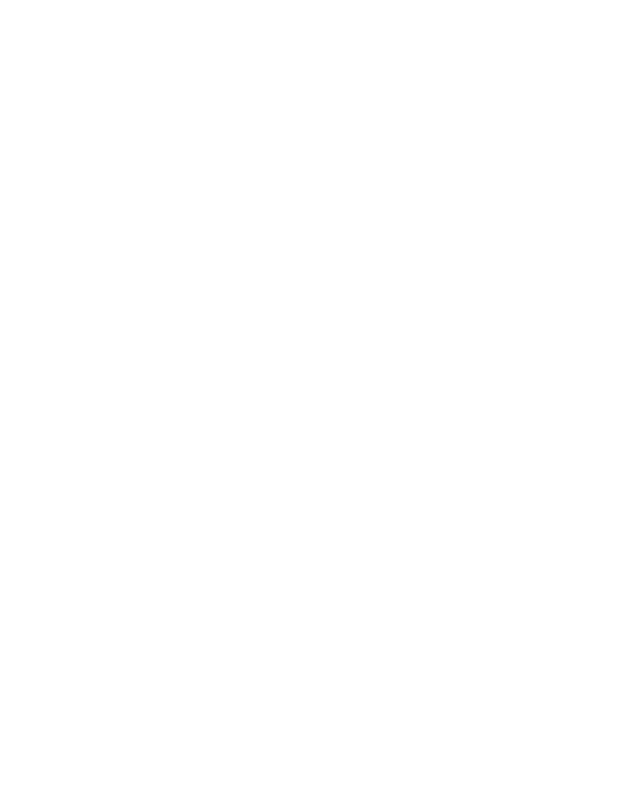
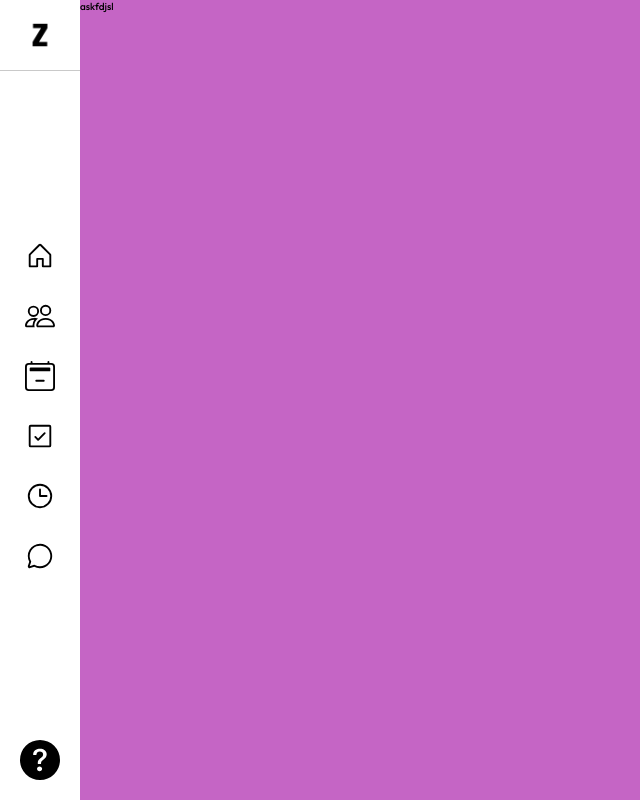
Before and after one commit to Softrefine-Internship/ac-2-viivek310, a website: page index.html in a window 1280 px wide. Shown: the whole page, without its empty margins (0-640 px from the left). Drawn offline with Linux system fonts and the light colour scheme.

Commit message:
sidenav completed

```diff
--- a/index.html
+++ b/index.html
@@ -1,11 +1,58 @@
 <!DOCTYPE html>
 <html lang="en">
+
 <head>
   <meta charset="UTF-8" />
   <meta name="viewport" content="width=device-width, initial-scale=1.0" />
-    <title>Document</title>
+  <link rel="stylesheet" href="css/style.css">
+  <link rel="preconnect" href="https://fonts.googleapis.com">
+  <link rel="preconnect" href="https://fonts.gstatic.com" crossorigin>
+  <link href="https://fonts.googleapis.com/css2?family=Outfit:wght@100..900&display=swap" rel="stylesheet">
+  <title>ac-2 test vivek</title>
 </head>
+
 <body>
+  <nav class="sidenav">
+    <div class="sidenav__logo">
+      <img src="images/letter-z_9155351.png" alt="">
+    </div>
 
+    <div class="line"></div>
+
+    <div class="sidenav__navItems">
+      <div class="sidenav__navItems--svg">
+        <img src="svgs/house.svg" alt="">
+      </div>
+
+      <div class="sidenav__navItems--svg">
+        <img src="svgs/people.svg" alt="">
+      </div>
+
+      <div class="sidenav__navItems--svg">
+        <img src="svgs/calendar2-minus.svg" alt="">
+      </div>
+
+      <div class="sidenav__navItems--svg">
+        <img src="svgs/check-square.svg" alt="">
+      </div>
+
+      <div class="sidenav__navItems--svg">
+        <img src="svgs/clock.svg" alt="">
+      </div>
+
+      <div class="sidenav__navItems--svg">
+        <img src="svgs/chat-circle (1).svg" alt="">
+      </div>
+    </div>
+
+    <div class="sidenav__navItems--query">
+      <img src="svgs/question-mark.svg" alt="">
+    </div>
+  </nav>
+
+  <main class="main-section">
+    askfdjsl
+  </main>
 </body>
+
 </html>
--- /dev/null
+++ b/scss/abstracts/_variables.scss
@@ -0,0 +1,4 @@
+$white:#F2ECE2;
+$bg-orange: #F0894D;
+$ligth-orange: #FCBEA4;
+$folder-color:#FCE6BD;
--- /dev/null
+++ b/scss/base/_base.scss
@@ -0,0 +1,17 @@
+img,
+svg{
+    height: 100%;
+    width: 100%;
+    display: block;
+    object-fit: cover;
+    cursor: pointer;
+}
+
+svg,
+button{
+    cursor:pointer;
+}
+
+body{
+    display: flex;
+}
--- /dev/null
+++ b/scss/base/_reset.scss
@@ -0,0 +1,11 @@
+*{
+    margin: 0;
+    padding: 0;
+    box-sizing: border-box;
+}
+
+*::after,
+*::before{
+    content:'';
+    position: absolute;
+}
--- /dev/null
+++ b/scss/base/_typography.scss
@@ -0,0 +1,7 @@
+html{
+    font-family: "Outfit", serif;
+    font-optical-sizing: auto;
+    font-weight: 500;
+    font-style: normal;
+    font-size: 10px;
+}
--- /dev/null
+++ b/scss/layout/_content.scss
@@ -0,0 +1,5 @@
+.main-section{
+    height: 100svh;
+    background: rgb(197, 101, 197);
+    flex: 1;
+}
--- /dev/null
+++ b/scss/layout/_navbar.scss
@@ -0,0 +1,44 @@
+@use "../abstracts/variables" as *;
+.sidenav{
+    height: 100svh;
+    width: 8rem;
+    background: white;
+    display: flex;
+    flex-direction: column;
+    align-items: center;
+    padding-block: 20px;
+    &__logo{
+        height: 5rem;
+        padding-bottom: 2rem;
+    }
+    &__navItems{
+        flex:1;
+        display: flex;
+        flex-direction: column;
+        justify-content: center;
+        width: 100%;
+        &--svg{
+            width: 100%;
+            padding-block: 15px;
+            display: flex;
+            justify-content: center;
+            & img{
+                width: 30px;
+                height: 30px;
+            }
+            &:hover{
+                background: $folder-color;
+            }
+        }
+        &--query{
+            height: 4rem;
+        }
+    }
+}
+
+.line{
+    height: 1px;
+    width: 100%;
+    background: rgba(0, 0, 0, 0.212);
+
+}
```
Also changed, not shown: package.json (+6 -2 lines), scss/main.scss (added, +10 -0 lines), css/style.css (added), images/letter-z_9155351.png (added), svgs/calendar2-minus.svg (added), svgs/chat-circle (1).svg (added), svgs/check-square.svg (added), svgs/clock.svg (added), svgs/house.svg (added), svgs/people.svg (added), svgs/question-mark.svg (added), 2 other files. Lines whose indentation alone changed are shown as unchanged.
